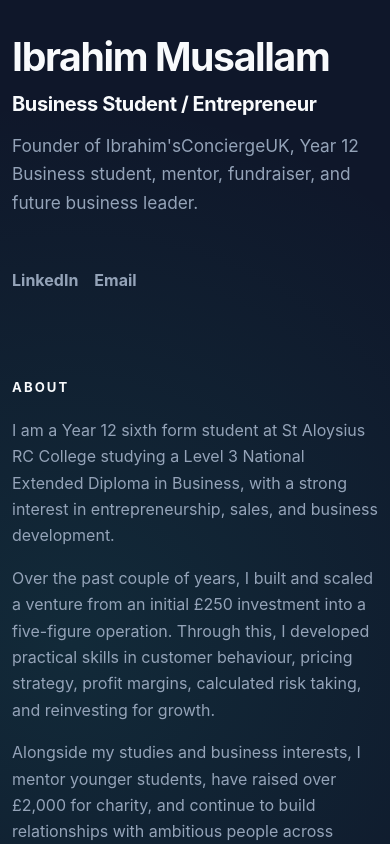
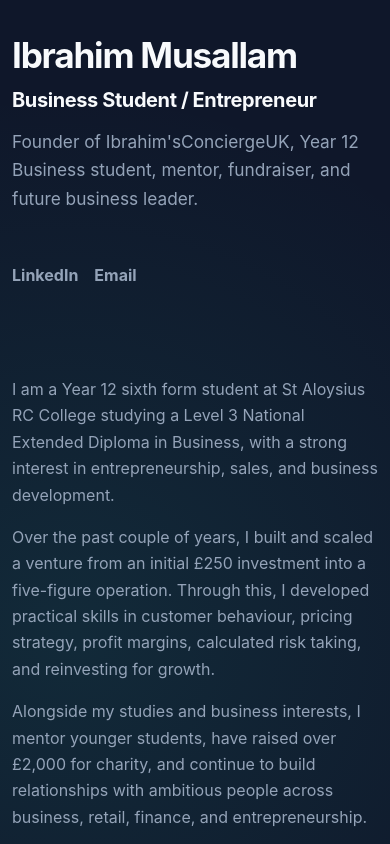
Before and after one commit to ibrahimmusallam10/Ibrahim-sConciergeUK, a React (Vite) app: page / in a window 390 px wide. Shown: the top 844 px of the page. Built offline with nearby package versions, Linux system fonts and the light colour scheme.

Commit message:
style: refine intro typography

```diff
--- a/src/App.tsx
+++ b/src/App.tsx
@@ -102,7 +102,6 @@ export default function App() {
 
       <section className="content">
         <section id="about" className="section-block">
-          <h2>About</h2>
           <div className="copy">
             <p>
               I am a Year 12 sixth form student at St Aloysius RC College studying a Level 3 National Extended Diploma
--- a/src/styles.css
+++ b/src/styles.css
@@ -81,7 +81,7 @@ h3 {
 h1 {
   max-width: 620px;
   margin-bottom: 1rem;
-  font-size: clamp(2.65rem, 6vw, 5.1rem);
+  font-size: clamp(2.25rem, 4.5vw, 4rem);
 }
 
 .intro-title {
@@ -295,7 +295,7 @@ h3 {
   }
 
   h1 {
-    font-size: 2.45rem;
+    font-size: 2.2rem;
   }
 
   .resume-item {
```
